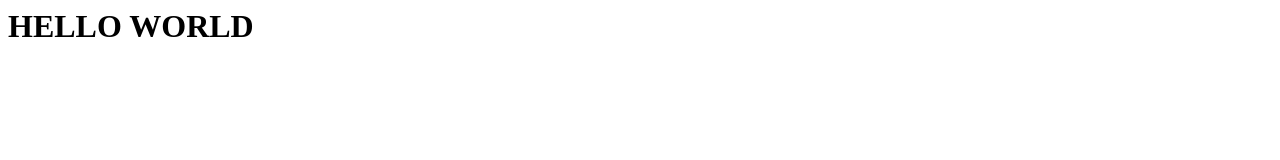
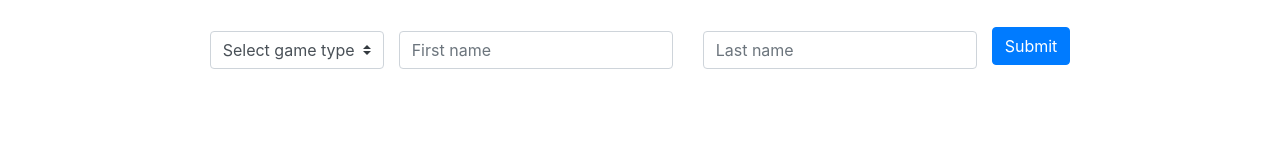
Before and after one commit to kaskamal/tennisAPI, a website: page public/html/index.html in a window 1280 px wide. Drawn offline with nearby package versions, Linux system fonts and the light colour scheme.

Commit message:
Added form for querying ranking data

```diff
--- a/app.ts
+++ b/app.ts
@@ -1,8 +1,6 @@
 import * as express from 'express';
 import router from './server/routes'
 const app = express();
-
-
 
 app.use("/", router);
 
--- a/public/html/index.html
+++ b/public/html/index.html
@@ -1,7 +1,27 @@
+<!doctype html>
+
 <head>
+    <title>Tennis API</title>
+    <meta name="viewport" content="width=device-width, initial-scale=1, shrink-to-fit=no">
+    <link rel="stylesheet" href="https://stackpath.bootstrapcdn.com/bootstrap/4.3.1/css/bootstrap.min.css" integrity="sha384-ggOyR0iXCbMQv3Xipma34MD+dH/1fQ784/j6cY/iJTQUOhcWr7x9JvoRxT2MZw1T" crossorigin="anonymous">
 
 </head>
 
 <body>
-    <h1>HELLO WORLD</h1>
+    <div class="d-flex justify-content-center align-items-center" style="height:100px;">
+        <form class="form-inline">
+            <select class="custom-select">
+                <option selected>Select game type</option>
+                <option value="1">Singles</option>
+                <option value="2">Doubles</option>
+            </select>
+            <div class="col">
+                <input type="text" class="form-control" placeholder="First name">
+            </div>
+            <div class="col">
+                <input type="text" class="form-control" placeholder="Last name">
+            </div>
+            <button type="submit" class="btn btn-primary mb-2">Submit</button>
+        </form>
+    </div>
 </body>
```
